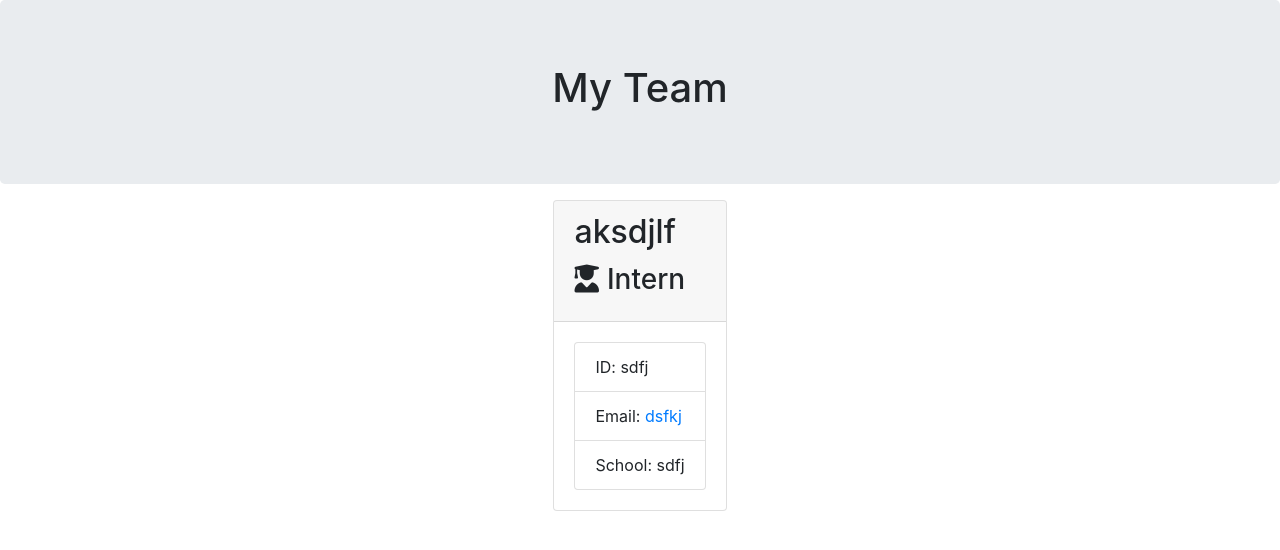
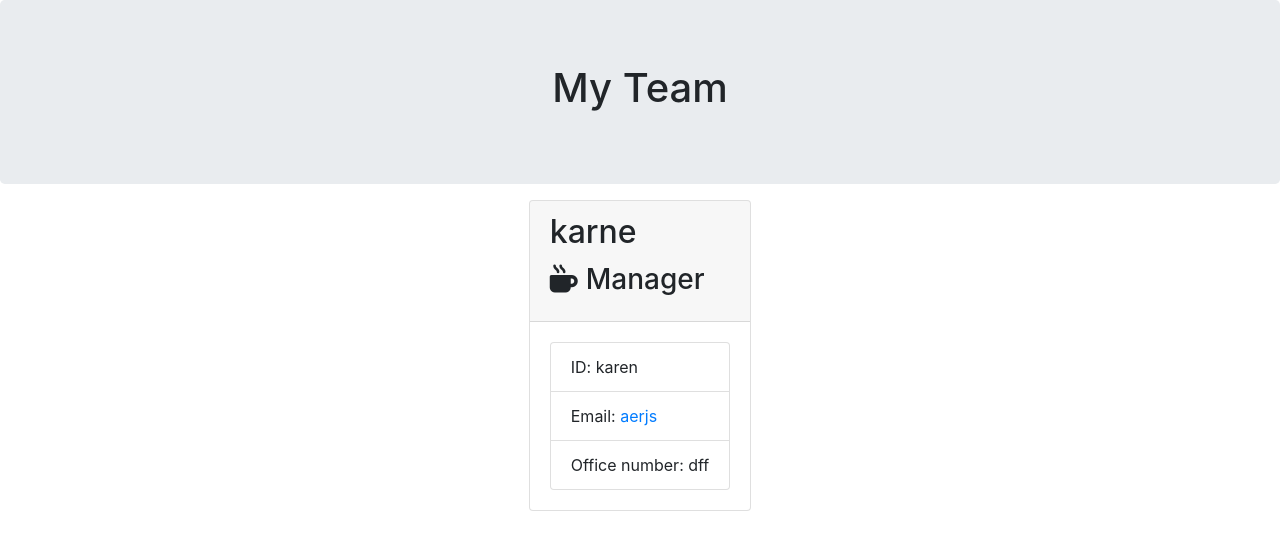
Before and after one commit to ksapir/team-profile-generator, a website: page src/index.html in a window 1280 px wide. Drawn offline with nearby package versions, Linux system fonts and the light colour scheme.

```diff
--- a/Develop/lib/Engineer.js
+++ b/lib/Engineer.js
@@ -16,9 +16,4 @@
     }
 
 }
-// const Karen = new Engineer ("Karen", 1, "karen@karen.karen", "ksapir")
-// Karen.printEmployee()
-// Karen.getRole()
-// Karen.getGithub()
-// console.log(Karen)
 module.exports = Engineer
--- a/Develop/src/index.html
+++ b/src/index.html
@@ -27,14 +27,14 @@
 
         <div class="card employee-card">
         <div class="card-header">
-        <h2 class="card-title">aksdjlf</h2>
-        <h3 class="card-title"><i class="fas fa-user-graduate mr-2"></i>Intern</h3>
+            <h2 class="card-title">karne</h2>
+            <h3 class="card-title"><i class="fas fa-mug-hot mr-2"></i>Manager</h3>
         </div>
         <div class="card-body">
             <ul class="list-group">
-            <li class="list-group-item">ID: sdfj</li>
-            <li class="list-group-item">Email: <a href="mailto:dsfkj">dsfkj</a></li>
-            <li class="list-group-item">School: sdfj</li>
+                <li class="list-group-item">ID: karen</li>
+                <li class="list-group-item">Email: <a href="mailto:aerjs">aerjs</a></li>
+                <li class="list-group-item">Office number: dff</li>
             </ul>
         </div>
     </div>
```
Also changed, not shown: README.md, images/my-team.png (added), index.js (renamed from Develop/index.js), lib/Employee.js (renamed from Develop/lib/Employee.js), lib/Intern.js (renamed from Develop/lib/Intern.js), lib/Manager.js (renamed from Develop/lib/Manager.js), package.json (renamed from Develop/package.json), src/style.css (renamed from Develop/src/style.css), test/Employee.test.js (renamed from Develop/test/Employee.test.js), test/Engineer.test.js (renamed from Develop/test/Engineer.test.js), test/Intern.test.js (renamed from Develop/test/Intern.test.js), test/Manager.test.js (renamed from Develop/test/Manager.test.js), util/generateHtml.js (renamed from Develop/util/generateHtml.js), 2 other files. Lines whose indentation alone changed are shown as unchanged.
